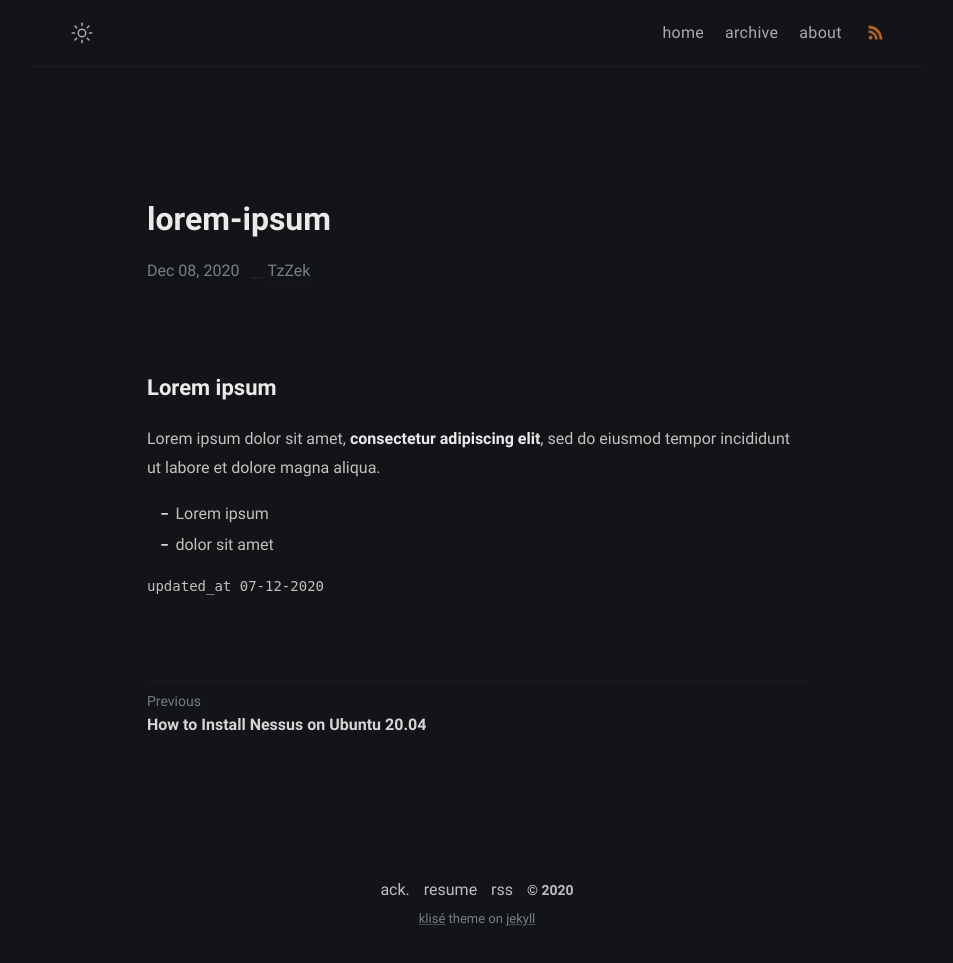
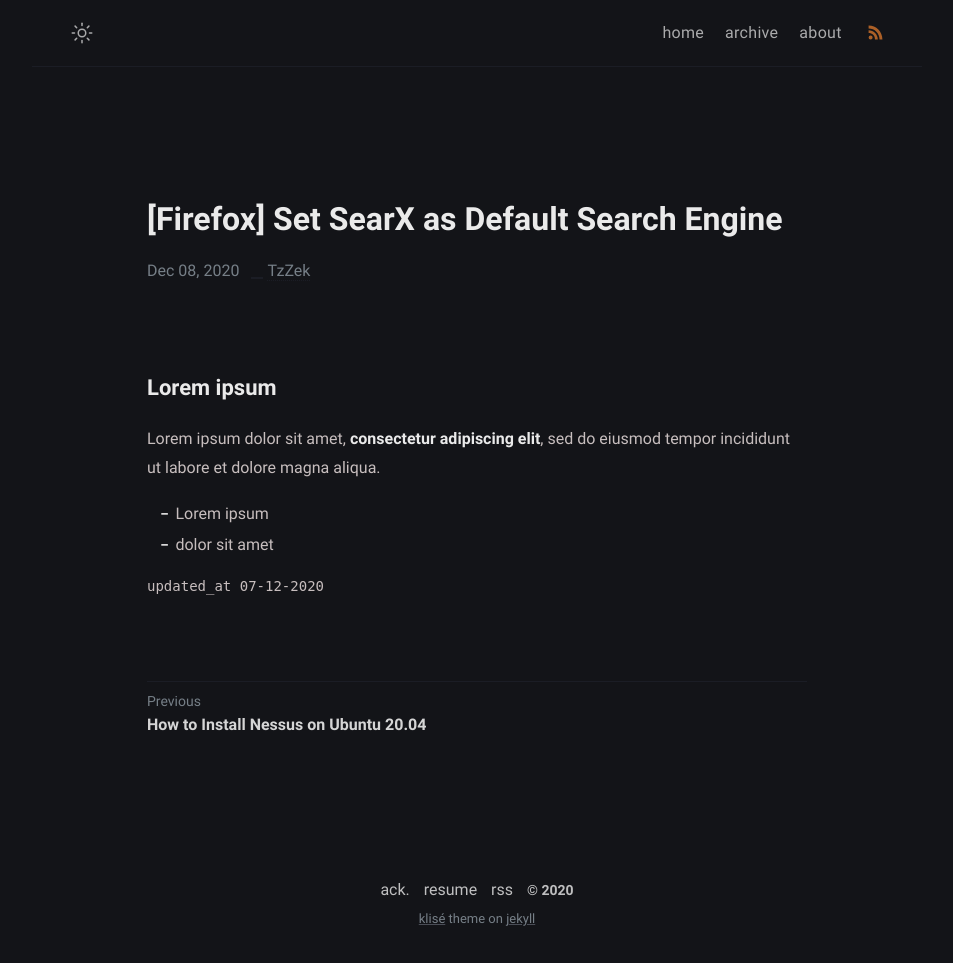
Before and after one commit to TzZek/zek-blog-v2, a Jekyll site: the page built from _posts/firefox-searx-default/2020-12-07-firefox-searx-default.md, in a window 1280 px wide. Shown: the whole page, without its empty margins (163-1116 px from the left). Built offline with Jekyll 4.4.1, drawn with Linux system fonts in a browser that asks for light colours; some web fonts are replaced.

Commit message:
2020-12-07-firefox-searx-default.md: updated title

```diff
--- a/_posts/firefox-searx-default/2020-12-07-firefox-searx-default.md
+++ b/_posts/firefox-searx-default/2020-12-07-firefox-searx-default.md
@@ -1,5 +1,5 @@
 ---
-title: lorem-ipsum
+title: '[Firefox] Set SearX as Default Search Engine'
 description: >-
   Lorem ipsum dolor sit amet, consectetur adipiscing elit, sed do eiusmod tempor
   incididunt ut labore et dolore magna aliqua.
```
